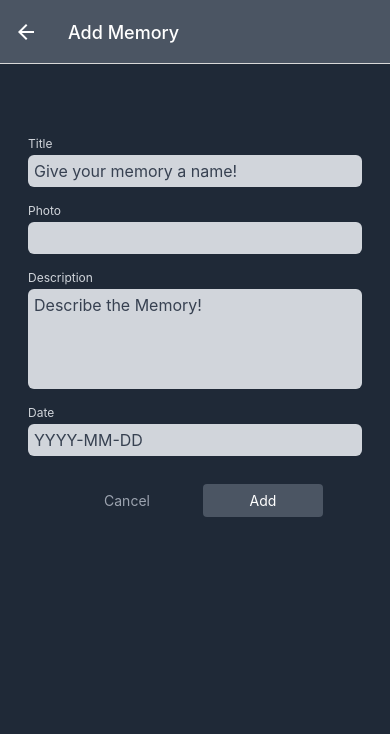
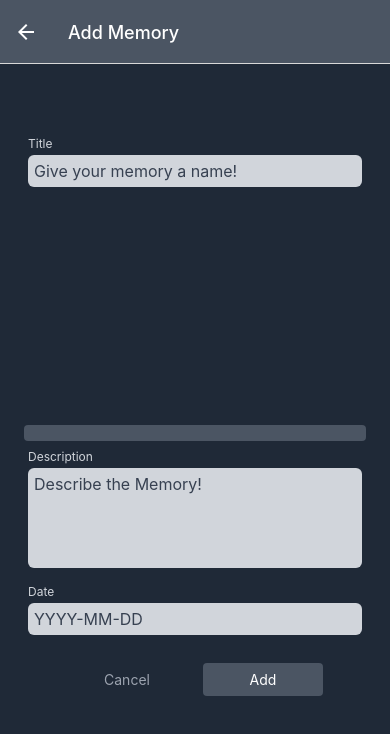
Before and after one commit to davecalderwood/memory-mosaic, a React Native app: screen /ManageMemory in a window 390 px wide. Shown: the top 734 px of the page. Built offline with nearby package versions, Linux system fonts and the light colour scheme.

Commit message:
Add Photos

```diff
--- a/components/ManageMemory/MemoryForm.js
+++ b/components/ManageMemory/MemoryForm.js
@@ -1,18 +1,21 @@
-import { StyleSheet, View, Keyboard, Text } from "react-native";
+import { StyleSheet, View, Keyboard, Text, Image } from "react-native";
 import Input from "./Input";
 import { useState } from "react";
 import Button from "../UI/Button";
 import { GlobalStyles } from "../../constants/styles";
 import { ScrollView, TouchableWithoutFeedback } from "react-native-gesture-handler";
+import * as ImagePicker from 'expo-image-picker';
 
-
-function MemoryForm({ onCancel, onSubmit, submitButtonLabel, defaultValues }) {
+function MemoryForm({ onCancel, isEditing, onSubmit, submitButtonLabel, defaultValues }) {
     const [inputs, setInputs] = useState({
         title: {
             value: defaultValues ? defaultValues.title : '',
             isValid: true
         },
-        photo: '',
+        photo: {
+            value: defaultValues ? defaultValues.photo : null,
+            isValid: true
+        },
         description: {
             value: defaultValues ? defaultValues.description : '',
             isValid: true
@@ -32,26 +35,62 @@ function MemoryForm({ onCancel, onSubmit, submitButtonLabel, defaultValues }) {
         });
     }
 
+    async function selectPhoto() {
+        try {
+            // Request permission to access photo library
+            const { status } = await ImagePicker.requestMediaLibraryPermissionsAsync();
+            if (status !== 'granted') {
+                alert('Permission to access photo library is required.');
+                return;
+            }
+
+            // Launch image picker
+            const result = await ImagePicker.launchImageLibraryAsync({
+                mediaTypes: ImagePicker.MediaTypeOptions.Images,
+                allowsEditing: true,
+                aspect: [4, 3],
+                quality: 1,
+            });
+
+            console.log('Image picker result:', result);
+
+            // Update inputs state with selected photo URI
+            if (!result.cancelled && result.assets.length > 0 && result.assets[0].uri) {
+                console.log('Selected photo URI:', result.assets[0].uri);
+                setInputs(prevInputs => ({
+                    ...prevInputs,
+                    photo: result.assets[0].uri,
+                }));
+            } else {
+                console.log('Image selection cancelled or URI not available.');
+            }
+        } catch (error) {
+            console.error('Error selecting photo:', error);
+        }
+    }
+
     function submitHandler() {
         const memoryData = {
             title: inputs.title.value,
-            photo: '',
+            photo: inputs.photo,
             description: inputs.description.value,
-            date: new Date(inputs.date.value),
+            // date: new Date(inputs.date.value),
+            date: new Date(),
         }
 
         const titleIsValid = memoryData.title.trim().length > 0;
         const descriptionIsValid = memoryData.description.trim().length > 0;
         const dateIsValid = memoryData.date.toString() !== 'Invalid Date';
+        const photoIsValid = memoryData.photo.trim().length > 0;
 
-        if (!titleIsValid && !descriptionIsValid && !dateIsValid) {
-            setInputs((currentInputs) => {
-                return {
+        if (!titleIsValid || !descriptionIsValid || !photoIsValid) { // add date validation
+            setInputs((currentInputs) => ({
+                ...currentInputs,
                 title: { value: currentInputs.title.value, isValid: titleIsValid },
                 description: { value: currentInputs.description.value, isValid: descriptionIsValid },
                 date: { value: currentInputs.date.value, isValid: dateIsValid },
-                }
-            })
+                photo: { value: currentInputs.photo.value, isValid: photoIsValid }
+            }));
             return;
         }
 
@@ -62,7 +101,7 @@ function MemoryForm({ onCancel, onSubmit, submitButtonLabel, defaultValues }) {
 
     return (
         <ScrollView contentContainerStyle={styles.scrollViewContainer}>
-            <TouchableWithoutFeedback onPress={Keyboard.dismiss} accessible={false}>
+            {/* <TouchableWithoutFeedback onPress={Keyboard.dismiss} accessible={false}> */}
             <View style={styles.form}>
                 <Input
                     label="Title"
@@ -74,7 +113,10 @@ function MemoryForm({ onCancel, onSubmit, submitButtonLabel, defaultValues }) {
                     }}
                 />
 
-                    <Input label="Photo" />
+                {/* {inputs.photo && <Image source={{ uri: inputs.photo }} style={styles.photoPreview} />} */}
+                {inputs.photo && <Image source={{ uri: isEditing ? inputs.photo.value : inputs.photo }} style={styles.photoPreview} />}
+
+                <Button onPress={selectPhoto} title="Select Photo" />
 
                 <Input
                     label="Description"
@@ -100,7 +142,7 @@ function MemoryForm({ onCancel, onSubmit, submitButtonLabel, defaultValues }) {
                 {formIsInvalid && <Text style={styles.errorText}>Invalid input values - please check your entered date</Text>}
 
             </View>
-            </TouchableWithoutFeedback>
+            {/* </TouchableWithoutFeedback> */}
             <View style={styles.buttons}>
                 <Button style={styles.button} mode="flat" onPress={onCancel}>Cancel</Button>
                 <Button style={styles.button} onPress={submitHandler}>{submitButtonLabel}</Button>
@@ -129,5 +171,12 @@ const styles = StyleSheet.create({
         textAlign: 'center',
         color: GlobalStyles.colors.error500,
         margin: 8
-    }
+    },
+    photoPreview: {
+        width: 200,
+        height: 200,
+        marginTop: 10,
+        marginBottom: 20,
+        resizeMode: 'cover',
+    },
 })
--- a/components/MemoriesOutput/MemoryItem.js
+++ b/components/MemoriesOutput/MemoryItem.js
@@ -22,7 +22,7 @@ function MemoryItem({ id, title, photo, description, date }) {
             <View style={styles.memory}>
                 <Text style={[styles.textBase, styles.title]}>{title}</Text>
 
-                {photo && <Image source={photo} style={styles.photo} />}
+                {photo && <Image source={{ uri: photo }} style={styles.photo} />}
 
                 <View style={styles.descriptionContainer}>
                     <Text>{description}</Text>
--- a/package.json
+++ b/package.json
@@ -13,6 +13,7 @@
     "@react-navigation/native": "^6.1.17",
     "@react-navigation/stack": "^6.3.29",
     "expo": "~50.0.14",
+    "expo-image-picker": "^14.7.1",
     "expo-status-bar": "~1.11.1",
     "react": "18.2.0",
     "react-native": "0.73.6",
--- a/screens/ManageMemories.js
+++ b/screens/ManageMemories.js
@@ -32,6 +32,13 @@ function ManageMemories({ route, navigation }) {
         if (isEditing) {
             memoriesCtx.updateMemory(editedMemoryId, memoryData);
         } else {
+            // If a photo is selected, include its URI in the memory data
+            if (memoryData.photo) {
+                // Assuming the photo URI is stored in the 'photo' field of the memoryData object
+                const photoUri = memoryData.photo;
+                // Add the photo URI to the memory data before adding it
+                memoryData.photo = photoUri;
+            }
             memoriesCtx.addMemory(memoryData);
         }
 
--- a/store/MemoriesContext.js
+++ b/store/MemoriesContext.js
@@ -4,21 +4,21 @@ const DUMMY_DATA = [
     {
         id: 1,
         title: 'Photo 1',
-        photo: 'Actual Photo Here',
+        photo: null,
         description: 'Description of the first photo',
         date: new Date('2024-02-21')
     },
     {
         id: 2,
         title: 'Photo 2',
-        photo: 'Actual Photo Here',
+        photo: null,
         description: 'Description of the second photo. This is an example of a long description of our trip. Here we can see what it looks like when the description is super long. Description of the second photo. This is an example of a long description of our trip. Here we can see what it looks like when the description is super long.',
         date: new Date('2024-03-19')
     },
     {
         id: 3,
         title: 'Photo 3',
-        photo: 'Actual Photo Here',
+        photo: null,
         description: 'Description of the third photo',
         date: new Date('2024-03-20')
     },
```
Also changed, not shown: 1 other file (tests, documents, lock files or other folders). Lines whose indentation alone changed are shown as unchanged.
